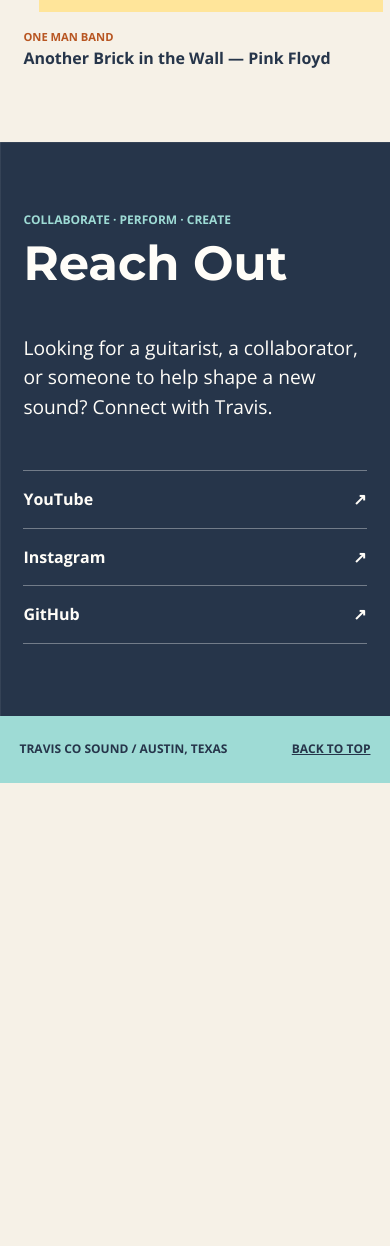
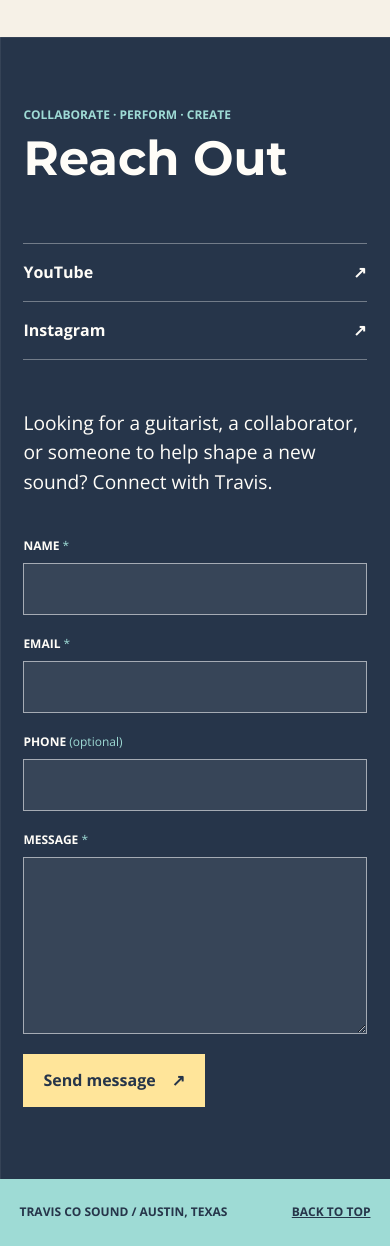
Before and after one commit to tlingenf/traviscosound, a Jekyll site: the page built from index.markdown, in a window 390 px wide and 1400 px high, scrolled down 5682 px, cut to the strip 154-1400 px from the top of the window. Built offline with Jekyll 4.4.1, drawn with Linux system fonts in a browser that asks for light colours; before the commit the page ends 6619 px from its top, so only the background shows below that.

Commit message:
contact form

```diff
--- a/assets/css/main.css
+++ b/assets/css/main.css
@@ -368,7 +368,7 @@ h2 {
 .production-note h2 {
   max-width: 1100px;
   margin: 0 auto 3rem;
-  font-size: clamp(3.5rem, 10vw, 9rem);
+  font-size: clamp(1.5rem, 6vw, 6rem);
 }
 
 .production-note > p:last-child {
@@ -384,7 +384,7 @@ h2 {
 .performances > .section-heading {
   position: relative;
   z-index: 2;
-  margin-bottom: 0.5rem;
+  margin-bottom: 1rem;
 }
 
 .video-grid {
@@ -430,7 +430,7 @@ h2 {
   display: grid;
   grid-template-columns: 1.15fr 0.85fr;
   gap: 4rem;
-  align-items: end;
+  align-items: start;
   color: var(--white);
   background-color: var(--ink);
   background-image: linear-gradient(rgba(255, 255, 255, 0.07) 1px, transparent 1px), linear-gradient(90deg, rgba(255, 255, 255, 0.07) 1px, transparent 1px);
@@ -446,8 +446,83 @@ h2 {
   font-size: clamp(1.2rem, 2vw, 1.7rem);
 }
 
+.contact-form {
+  display: grid;
+  gap: 1.25rem;
+  margin-top: 2.5rem;
+}
+
+.form-field {
+  display: grid;
+  gap: 0.45rem;
+}
+
+.form-field label {
+  font-size: 0.75rem;
+  font-weight: 700;
+  text-transform: uppercase;
+}
+
+.form-field label span {
+  color: var(--aqua);
+  font-weight: 400;
+  text-transform: none;
+}
+
+.form-field input,
+.form-field textarea {
+  width: 100%;
+  padding: 0.8rem 0.9rem;
+  border: 1px solid rgba(255, 255, 255, 0.55);
+  border-radius: 0;
+  color: var(--white);
+  background: rgba(255, 255, 255, 0.08);
+  font: inherit;
+}
+
+.form-field textarea {
+  resize: vertical;
+}
+
+.form-field input:focus,
+.form-field textarea:focus {
+  outline: 2px solid var(--yellow);
+  outline-offset: 2px;
+  border-color: var(--yellow);
+}
+
+.contact-form button {
+  justify-self: start;
+  padding: 0.9rem 1.25rem;
+  border: 0;
+  color: var(--ink);
+  background: var(--yellow);
+  font: inherit;
+  font-weight: 700;
+  cursor: pointer;
+}
+
+.contact-form button:hover,
+.contact-form button:focus-visible {
+  color: var(--white);
+  background: var(--rust);
+}
+
+.contact-form button span {
+  margin-left: 0.75rem;
+}
+
+.form-trap {
+  position: absolute;
+  width: 1px;
+  height: 1px;
+  overflow: hidden;
+  clip: rect(0 0 0 0);
+  white-space: nowrap;
+}
+
 .contact-links {
-  margin-top: 3rem;
+  margin-top: 4rem;
   border-top: 1px solid rgba(255, 255, 255, 0.35);
 }
 
--- a/index.markdown
+++ b/index.markdown
@@ -152,13 +153,35 @@ layout: default
 	<div>
 		<p class="eyebrow">Collaborate · Perform · Create</p>
 		<h2>Reach Out</h2>
+		<div class="contact-links">
+			<a href="https://www.youtube.com/@TravisCoSound/" target="_blank" rel="noopener">YouTube <span aria-hidden="true">↗</span></a>
+			<a href="https://www.instagram.com/traviscosound/" target="_blank" rel="noopener">Instagram <span aria-hidden="true">↗</span></a>
+		</div>
 	</div>
 	<div class="contact-copy">
 		<p>Looking for a guitarist, a collaborator, or someone to help shape a new sound? Connect with Travis.</p>
-		<div class="contact-links">
-			<a href="https://www.youtube.com/channel/UCEEsi8F3mEUEbZslJUSRhoA" target="_blank" rel="noopener">YouTube <span aria-hidden="true">↗</span></a>
-			<a href="https://www.instagram.com/noiseontherocks/" target="_blank" rel="noopener">Instagram <span aria-hidden="true">↗</span></a>
-			<a href="https://github.com/tlingenf" target="_blank" rel="noopener">GitHub <span aria-hidden="true">↗</span></a>
-		</div>
+		<form class="contact-form" action="https://formspree.io/f/maeybrjp" method="POST">
+			<div class="form-field">
+				<label for="name">Name <span aria-hidden="true">*</span></label>
+				<input id="name" name="name" type="text" autocomplete="name" required>
+			</div>
+			<div class="form-field">
+				<label for="email">Email <span aria-hidden="true">*</span></label>
+				<input id="email" name="email" type="email" autocomplete="email" required>
+			</div>
+			<div class="form-field">
+				<label for="phone">Phone <span>(optional)</span></label>
+				<input id="phone" name="phone" type="tel" autocomplete="tel">
+			</div>
+			<div class="form-field">
+				<label for="message">Message <span aria-hidden="true">*</span></label>
+				<textarea id="message" name="message" rows="6" required></textarea>
+			</div>
+			<div class="form-trap" aria-hidden="true">
+				<label for="gotcha">Company</label>
+				<input id="gotcha" name="_gotcha" type="text" tabindex="-1" autocomplete="off">
+			</div>
+			<button type="submit">Send message <span aria-hidden="true">↗</span></button>
+		</form>
 	</div>
 </section>
```
Also changed, not shown: other parts of index.markdown (+2 -1 lines).
